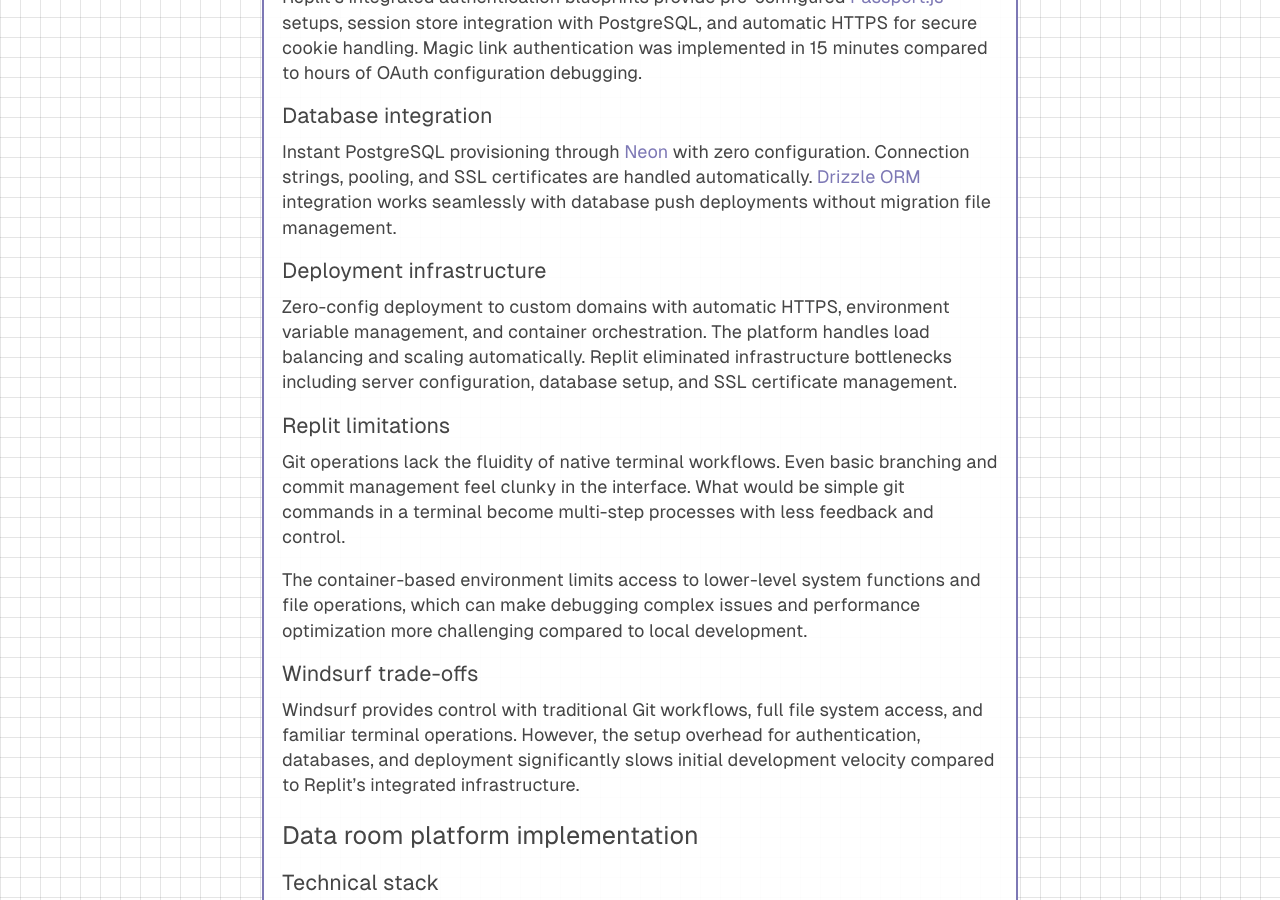
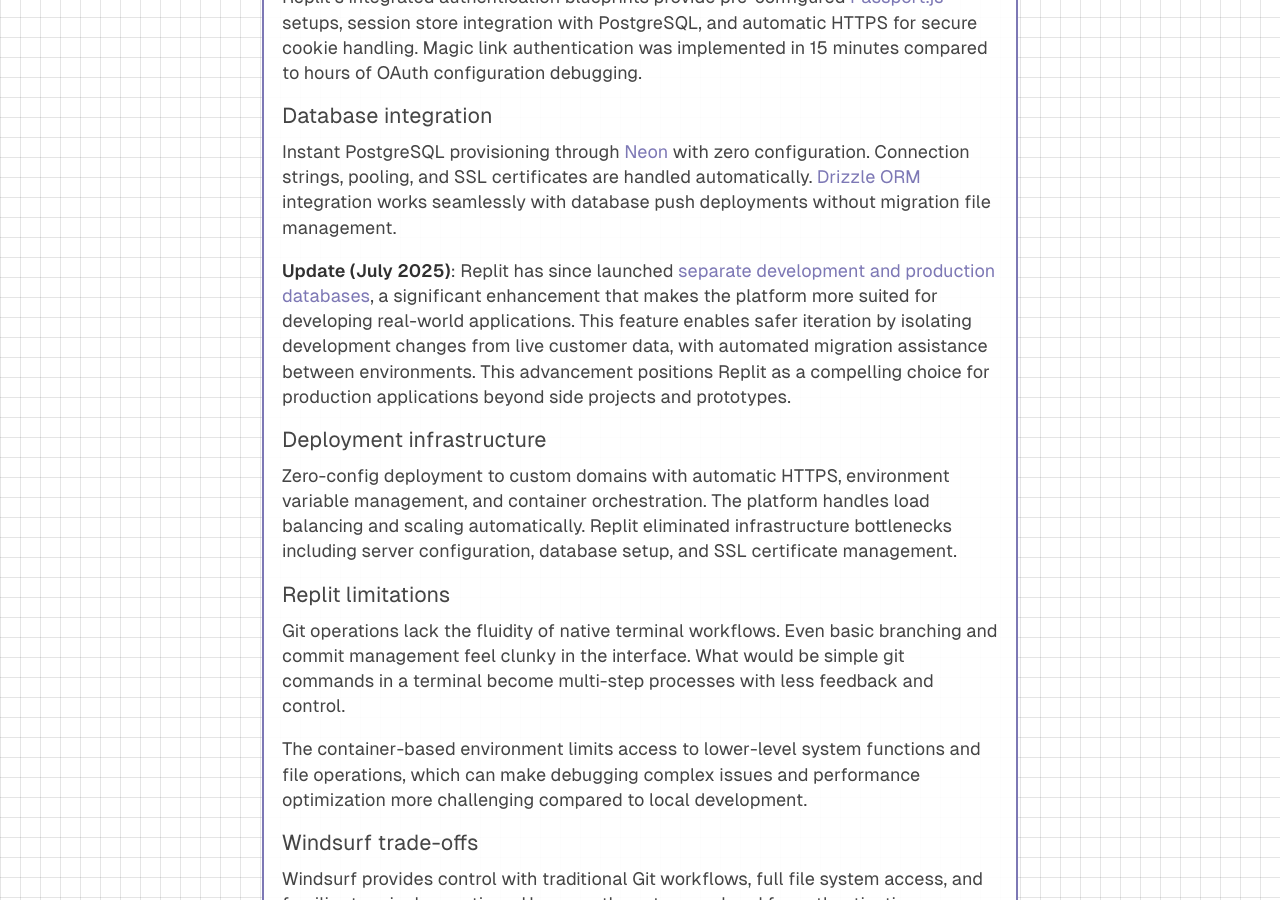
Before and after one commit to djpardis/djpardis.github.io, a Jekyll site: the page built from _posts/2025-07-20-introducing-the-data-room-app.md, in a window 1280 px wide and 900 px high, scrolled down 1603 px. Built offline with Jekyll 4.4.1, drawn with Linux system fonts in a browser that asks for light colours; a style sheet for code colours, icons or effects is not loaded.

Commit message:
Add Replit's new database separation feature to blog post

```diff
--- a/_posts/2025-07-20-introducing-the-data-room-app.md
+++ b/_posts/2025-07-20-introducing-the-data-room-app.md
@@ -28,6 +28,8 @@
 ### Database integration
 
 Instant PostgreSQL provisioning through [Neon](https://neon.tech){:target="_blank"} with zero configuration. Connection strings, pooling, and SSL certificates are handled automatically. [Drizzle ORM](https://drizzleorm.com){:target="_blank"} integration works seamlessly with database push deployments without migration file management.
+
+**Update (July 2025)**: Replit has since launched [separate development and production databases](https://blog.replit.com/introducing-a-safer-way-to-vibe-code-with-replit-databases){:target="_blank"}, a significant enhancement that makes the platform more suited for developing real-world applications. This feature enables safer iteration by isolating development changes from live customer data, with automated migration assistance between environments. This advancement positions Replit as a compelling choice for production applications beyond side projects and prototypes.
 
 ### Deployment infrastructure
 
```
